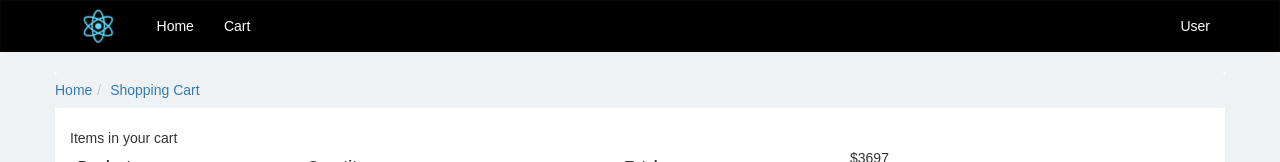
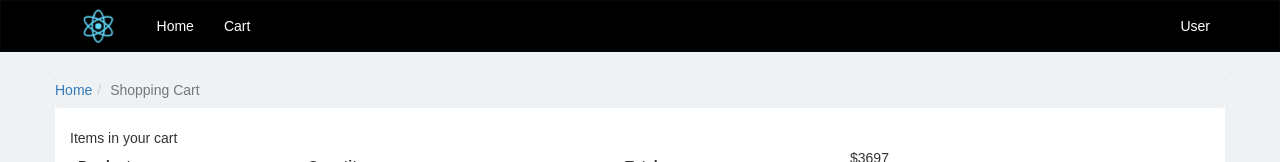
Before and after one commit to tttlan/FE-React-JS, a React app: page /cart in a window 1280 px wide. Shown: the top 162 px of the page. Built offline with nearby package versions, Linux system fonts and the light colour scheme.

Commit message:
demo react-js

```diff
--- a/src/components/shared/AppBreadcrumb.component.js
+++ b/src/components/shared/AppBreadcrumb.component.js
@@ -5,13 +5,34 @@ import Breadcrumb from 'react-bootstrap/lib/Breadcrumb';
 import './app-breadcrumb.scss';
 
 class AppBreadcrumb extends Component {
+    checkActiveBreadcrumbItem(pathName) {
+        const currentPathName = window.location.pathname;
+        let active = false;
+
+        switch (currentPathName) {
+            case pathName:
+                active = true;
+                break;
+            case pathName:
+                active = true;
+                break;
+            default:
+                break;
+
+        }
+
+        console.log(active);
+        return active;
+    }
+
     render() {
         return (
             <Breadcrumb className="app-breadcrumb">
-                <Breadcrumb.Item href="/">Home</Breadcrumb.Item>
-                <Breadcrumb.Item href="/cart">
-                    Shopping Cart
-                </Breadcrumb.Item>
+                <Breadcrumb.Item active={this.checkActiveBreadcrumbItem('/')}>Home</Breadcrumb.Item>
+                {
+                    this.checkActiveBreadcrumbItem('/cart') ?
+                        <Breadcrumb.Item active={this.checkActiveBreadcrumbItem('/cart')}>Shopping Cart</Breadcrumb.Item> : ''
+                }
             </Breadcrumb>
         );
     }
```
